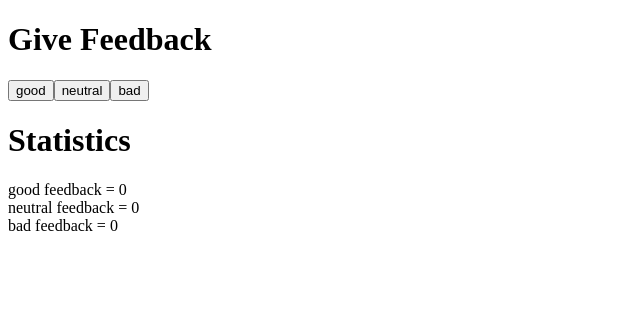
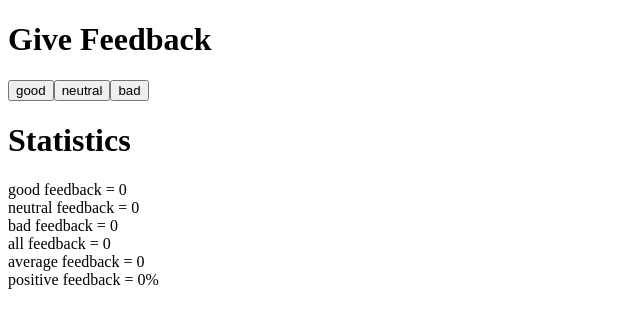
Before and after one commit to blake-b-ctm/full-stack-open, a React (Create React App) app in the folder unicafe/: page / in a window 1280 px wide. Shown: the top 328 px of the page, without its empty margins (0-640 px from the left). Built offline with nearby package versions, Linux system fonts and the light colour scheme.

Commit message:
part 1.7

```diff
--- a/unicafe/src/App.js
+++ b/unicafe/src/App.js
@@ -20,13 +20,28 @@ const App = () => {
   // use the set function to alter the state instead of directly changing the state
   // ex. Write: setGood(good + 1)
   //     Don't write: good = good + 1
-  const [good, setGood] = useState(0)
-  const [neutral, setNeutral] = useState(0)
-  const [bad, setBad] = useState(0)
+  const [good, setGood] = useState(0);
+  const [neutral, setNeutral] = useState(0);
+  const [bad, setBad] = useState(0);
 
   const increaseGood = () => setGood(good + 1);
   const increaseNeutral = () => setNeutral(neutral + 1);
-  const increaseBad = () => setBad(bad + 1)
+  const increaseBad = () => setBad(bad + 1);
+
+  const totalClicks = () => {
+    return good + neutral + bad;
+  }
+
+  const calculateAverage = () => {
+    const total = totalClicks();
+    return (good - bad) / total || 0;
+  }
+
+  const calculatePositivePercent = () => {
+    const total = totalClicks();
+    const value = (good / total) * 100 || 0;
+    return value + '%';
+  }
 
   return (
     <div>
@@ -35,9 +50,12 @@ const App = () => {
       <Button onClick={increaseNeutral} text="neutral" />
       <Button onClick={increaseBad} text="bad" />
       <h1>Statistics</h1>
-      <Display counter={good} text="good"/>
-      <Display counter={neutral} text="neutral"/>
-      <Display counter={bad} text="bad"/>
+      <Display counter={good} text="good" />
+      <Display counter={neutral} text="neutral" />
+      <Display counter={bad} text="bad" />
+      <Display counter={totalClicks()} text="all" />
+      <Display counter={calculateAverage()} text="average" />
+      <Display counter={calculatePositivePercent()} text="positive" />
     </div>
   )
 }
```
